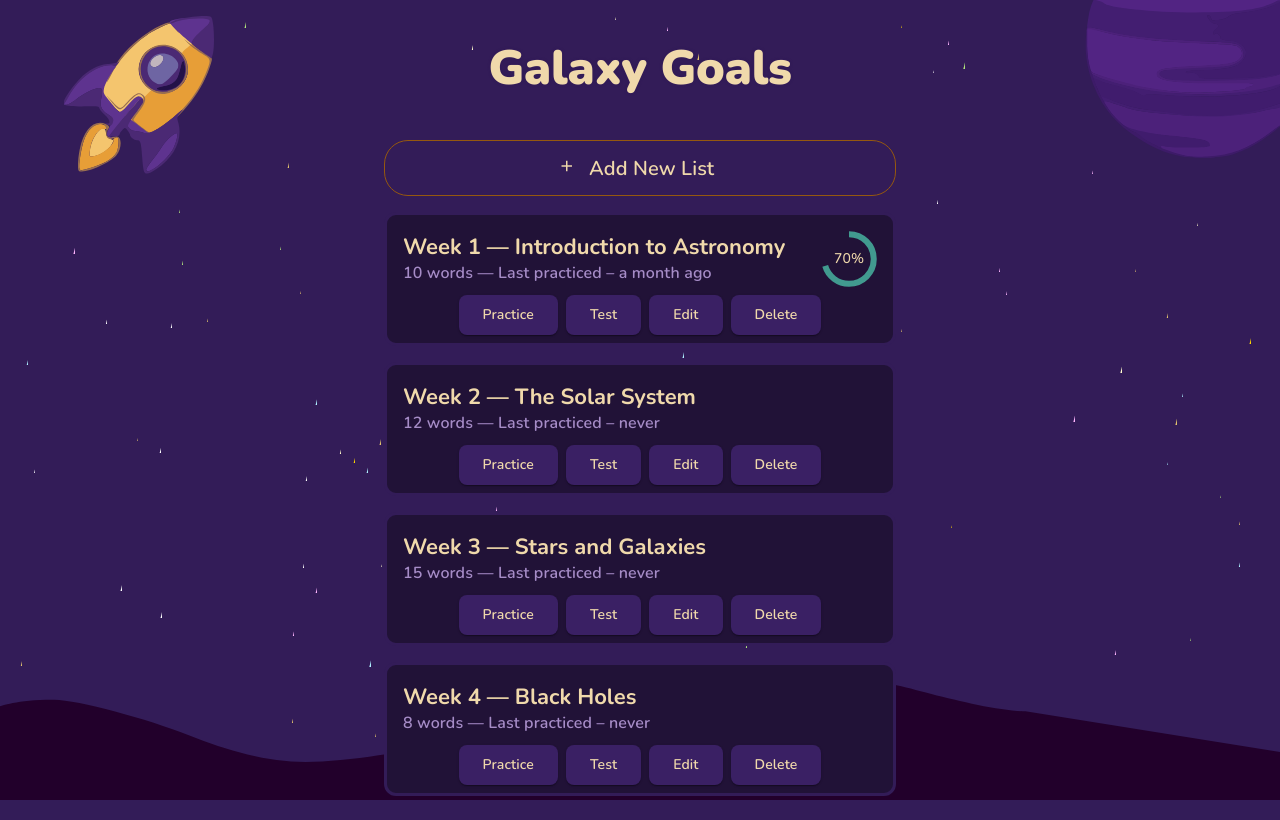
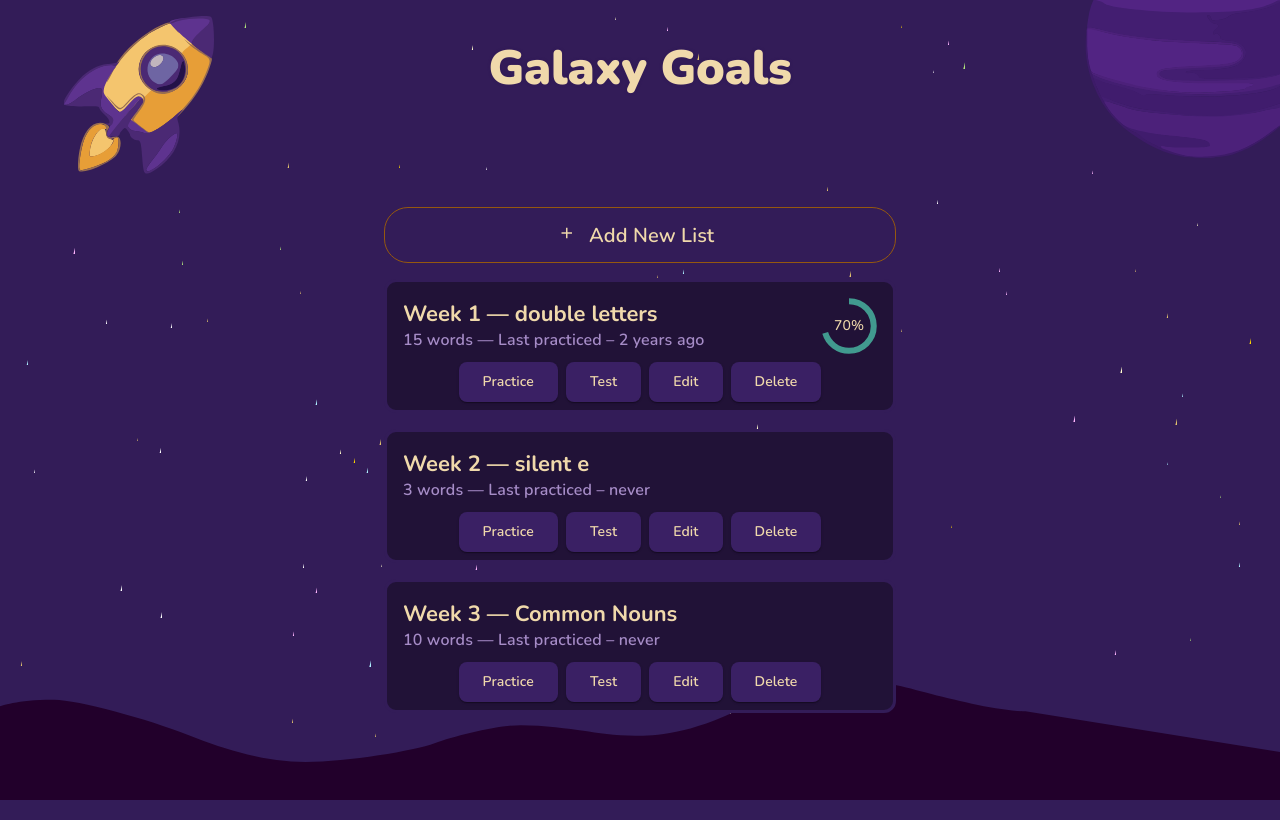
Before and after one commit to spring1975/Galaxy-Goals, an Angular app: page /home in a window 1280 px wide. Built offline with nearby package versions, Linux system fonts and the light colour scheme.

Commit message:
feat: update spelling list structure to use wordCount; enhance home component display

```diff
--- a/src/app/pages/home/home.component.html
+++ b/src/app/pages/home/home.component.html
@@ -8,7 +8,7 @@
     <mat-card>
       <mat-card-header>
         <mat-card-title>Week {{ list.week }} &mdash; {{ list.title }}</mat-card-title>
-        <mat-card-subtitle>{{ list.words }} words &mdash; Last practiced &ndash; {{ list.lastPracticed | fromNow }}</mat-card-subtitle>
+        <mat-card-subtitle>{{ list.wordCount }} words &mdash; Last practiced &ndash; {{ list.lastPracticed | fromNow }}</mat-card-subtitle>
         <div class="score">
           @if (list.percent){
             <mat-progress-spinner
--- a/src/app/pages/home/home.component.ts
+++ b/src/app/pages/home/home.component.ts
@@ -3,9 +3,32 @@ import { CommonModule } from '@angular/common';
 import { MatCardModule } from '@angular/material/card';
 import { MatButtonModule } from '@angular/material/button';
 import { MatIconModule } from '@angular/material/icon';
-import {MatProgressSpinnerModule} from '@angular/material/progress-spinner';
+import { MatProgressSpinnerModule } from '@angular/material/progress-spinner';
 import dayjs from 'dayjs';
 import { FromNowPipe } from 'src/app/shared/pipes/from-now.pipe';
+
+// export interface SpellingListState {
+//   week: number;
+//   title: string;
+//   words: string[];
+//   lastPracticed: dayjs.Dayjs | undefined;
+//   lastNumberCorrect: number | undefined;
+// }
+
+// const sampleLists: SpellingListState[] = [
+//     { week: 1, title: 'double letters', words: ['apple', 'banana', 'cherry'], lastPracticed: dayjs('2023-09-18T19:42:14Z'), lastNumberCorrect: 3 },
+//     { week: 2, title: 'silent e', words: ['cake', 'bike', 'like'], lastPracticed: undefined, lastNumberCorrect: undefined },
+//     { week: 3, title: 'Common Nouns', words: ['happiness', 'candidate', 'catholic', 'appetite', 'camera', 'example', 'fantasy', 'banana', 'cabinet', 'navigate'], lastPracticed: undefined, lastNumberCorrect: undefined },
+//   ];
+
+export interface SpellingList {
+  week: number;
+  title: string;
+  wordCount: number;
+  lastPracticed: dayjs.Dayjs | undefined;
+  percent: number | undefined;
+}
+
 @Component({
   selector: 'glxg-home',
   standalone: true,
@@ -16,11 +39,9 @@ import { FromNowPipe } from 'src/app/shared/pipes/from-now.pipe';
 })
 export class HomeComponent {
 
-  spellingLists = [
-    { week: 1, title: 'Introduction to Astronomy', words: 10, lastPracticed: dayjs('2023-09-018T19:42:14Z'), percent: 70 },
-    { week: 2, title: 'The Solar System', words: 12, lastPracticed: undefined, percent: undefined },
-    { week: 3, title: 'Stars and Galaxies', words: 15, lastPracticed: undefined, percent: undefined },
-    { week: 4, title: 'Black Holes', words: 8, lastPracticed: undefined, percent: undefined }
-  ]
-
+  spellingLists: SpellingList[] = [
+    { week: 1, title: 'double letters', wordCount: 15, lastPracticed: dayjs('2023-09-18T19:42:14Z'), percent: 70 },
+    { week: 2, title: 'silent e', wordCount: 3, lastPracticed: undefined, percent: undefined },
+    { week: 3, title: 'Common Nouns', wordCount: 10, lastPracticed: undefined, percent: undefined },
+  ];
 }
```
Also changed, not shown: src/app/shared/storage/storage.signalstore.ts (added, +28 -0 lines).
